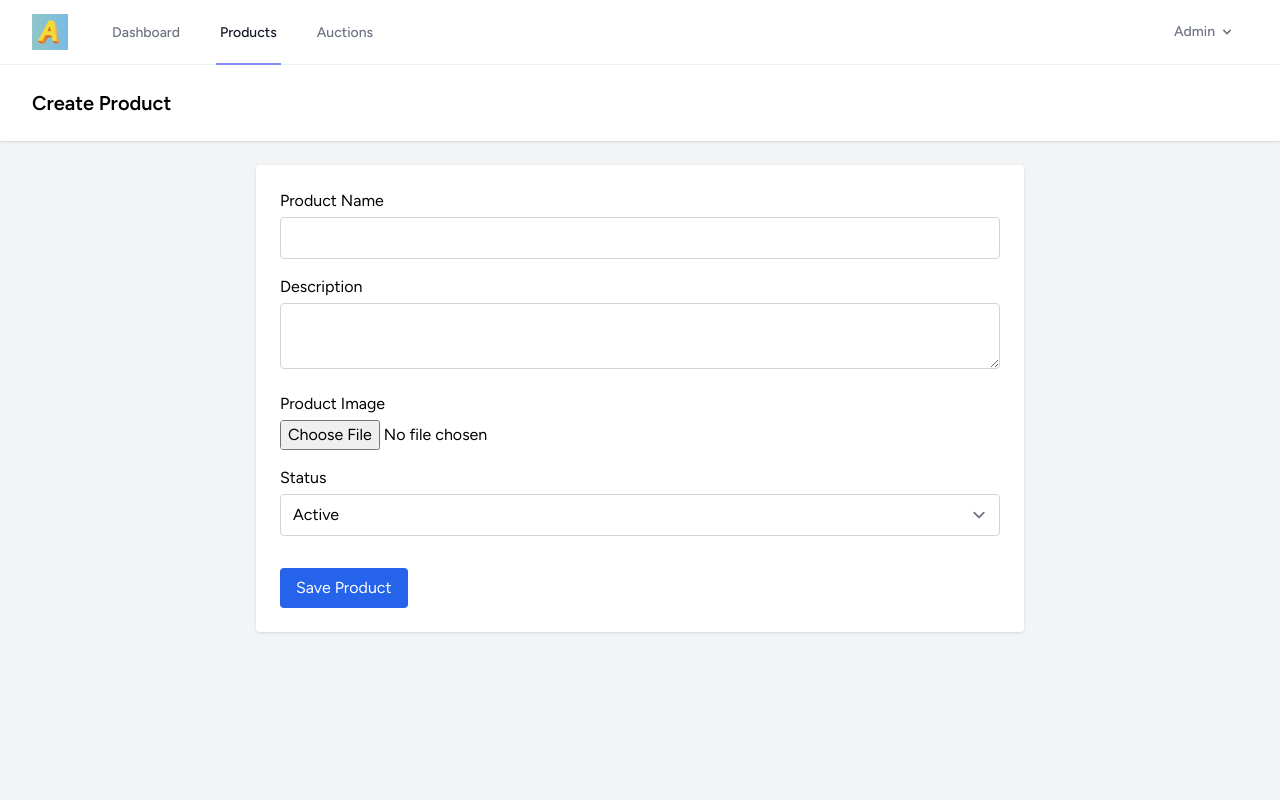
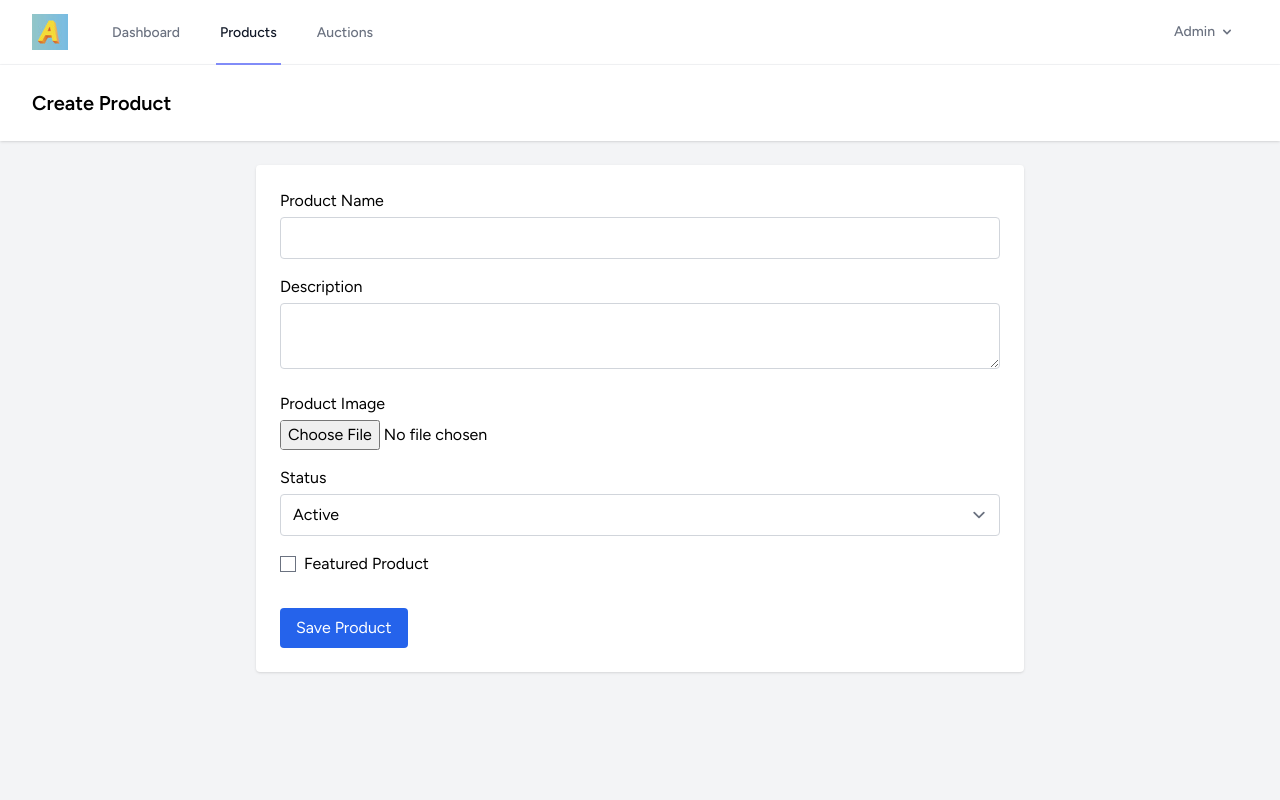
Before and after one commit to ashique12009/bidhub, a Laravel app: page /admin/products/create in a window 1280 px wide. Run offline with Laravel 12, Linux system fonts and the light colour scheme; a user stored in the database is signed in; data comes from the database, SQL or seed files in the repository; style sheets or scripts are compiled from the project's sources; parts of the project's set-up code (start-up, migrations or seed data) failed here and were passed over.

Commit message:
backend - featured product feature added

```diff
--- a/backend/app/Http/Controllers/Admin/ProductController.php
+++ b/backend/app/Http/Controllers/Admin/ProductController.php
@@ -22,6 +22,7 @@ class ProductController extends Controller {
     $validated = $request->validate([
       'name'            => 'required|string|max:255',
       'description'     => 'nullable|string',
+      'is_featured'     => 'nullable|boolean',
       'status'          => 'required|in:active,inactive',
       'image'           => 'nullable|image|mimes:jpg,jpeg,png,webp|max:2048',
     ]);
@@ -45,6 +46,7 @@ class ProductController extends Controller {
     $validated = $request->validate([
       'name'            => 'required|string|max:255',
       'description'     => 'nullable|string',
+      'is_featured'     => 'nullable|boolean',
       'status'          => 'required|in:active,inactive',
       'image'           => 'nullable|image|mimes:jpg,jpeg,png,webp|max:2048',
     ]);
--- a/backend/app/Http/Controllers/Api/V1/ProductController.php
+++ b/backend/app/Http/Controllers/Api/V1/ProductController.php
@@ -16,4 +16,10 @@ class ProductController extends Controller {
   public function show(Product $product) {
     return new ProductResource($product);
   }
+
+  // Get featured products
+  public function featured() {
+    $products = Product::where('is_featured', true)->latest()->paginate(3);
+    return ProductResource::collection($products);
+  }
 }
--- a/backend/app/Models/Product.php
+++ b/backend/app/Models/Product.php
@@ -12,6 +12,7 @@ class Product extends Model
     'description',
     'image',
     'status',
+    'is_featured',
   ];
 
   public function auction(): HasOne
--- a/backend/resources/views/admin/products/form.blade.php
+++ b/backend/resources/views/admin/products/form.blade.php
@@ -1,7 +1,6 @@
 <div class="mb-4">
     <label>Product Name</label>
-  <input type="text" name="name"
-    value="{{ old('name', $product->name ?? '') }}"
+    <input type="text" name="name" value="{{ old('name', $product->name ?? '') }}"
         class="w-full border-gray-300 rounded mt-1">
 
     @error('name')
@@ -11,8 +10,7 @@
 
 <div class="mb-4">
     <label>Description</label>
-  <textarea name="description"
-    class="w-full border-gray-300 rounded mt-1">{{ old('description', $product->description ?? '') }}</textarea>
+    <textarea name="description" class="w-full border-gray-300 rounded mt-1">{{ old('description', $product->description ?? '') }}</textarea>
 
     @error('description')
         <p class="text-red-500">{{ $message }}</p>
@@ -28,7 +26,7 @@
         <p class="text-red-500">{{ $message }}</p>
     @enderror
 
-  @if(isset($product) && $product->image)
+    @if (isset($product) && $product->image)
         <div class="mt-3">
             <img src="{{ asset('storage/' . $product->image) }}" alt="{{ $product->name }}"
                 class="w-32 h-32 object-cover rounded">
@@ -41,14 +39,20 @@
 <div class="mb-4">
     <label>Status</label>
     <select name="status" class="w-full border-gray-300 rounded mt-1">
-    <option value="active"
-      {{ old('status', $product->status ?? 'active') === 'active' ? 'selected' : '' }}>
+        <option value="active" {{ old('status', $product->status ?? 'active') === 'active' ? 'selected' : '' }}>
             Active
         </option>
 
-    <option value="inactive"
-      {{ old('status', $product->status ?? '') === 'inactive' ? 'selected' : '' }}>
+        <option value="inactive" {{ old('status', $product->status ?? '') === 'inactive' ? 'selected' : '' }}>
             Inactive
         </option>
     </select>
 </div>
+
+<div class="mb-4">
+  <label class="flex items-center gap-2">
+    <input type="checkbox" name="is_featured" value="1"
+      {{ old('is_featured', $product->is_featured ?? false) ? 'checked' : '' }}>
+    <span>Featured Product</span>
+  </label>
+</div>
--- a/frontend/index.html
+++ b/frontend/index.html
@@ -4,7 +4,7 @@
     <meta charset="UTF-8">
     <link rel="icon" href="/favicon.ico">
     <meta name="viewport" content="width=device-width, initial-scale=1.0">
-    <title>Vite App</title>
+    <title>BidHub</title>
   </head>
   <body>
     <div id="app"></div>
--- a/frontend/src/views/Home.vue
+++ b/frontend/src/views/Home.vue
@@ -9,7 +9,6 @@ import FeaturedItems from '../components/FeaturedItems.vue'
     <div class="container">
       <HomeHero />
       <FeaturedItems />
-
     </div>
   </main>
 </template>
```
Also changed, not shown: backend/database/migrations/2026_11_23_055515_add_is_featured_to_products_table.php (added). Lines whose indentation alone changed are shown as unchanged.
